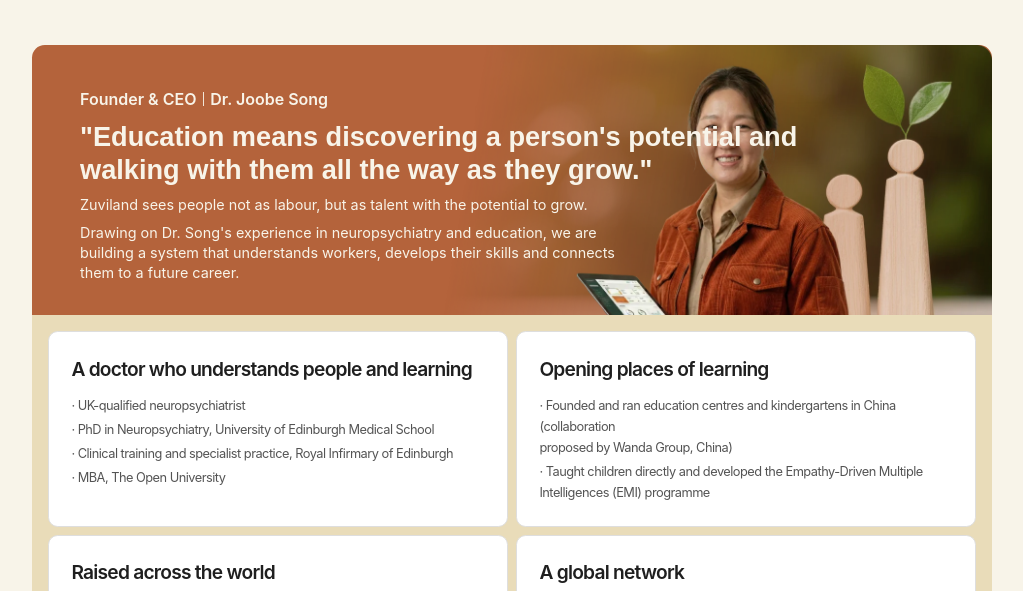
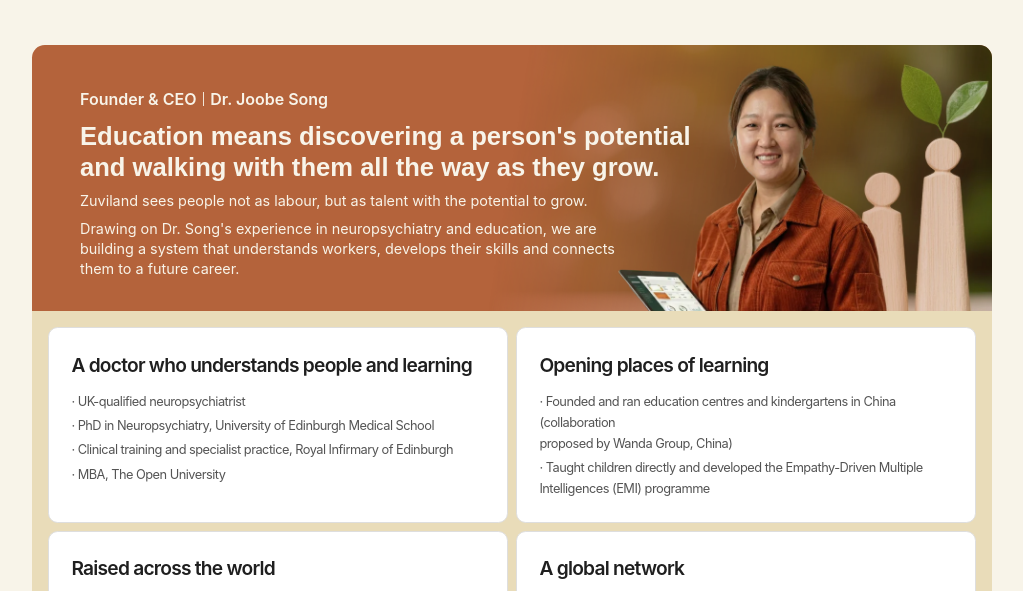
Before and after one commit to kimain1404-design/juviland-en, a plain HTML site: page main-section06/index.html in a window 1280 px wide. Shown: the part 174-765 px from the top of the page, without its empty margins (128-1151 px from the left). Drawn offline with Linux system fonts and the light colour scheme; a web font is replaced by a local one.

Commit message:
Add files via upload

```diff
--- a/main-section06/index.html
+++ b/main-section06/index.html
@@ -32,12 +32,12 @@
         </div>
         <div class="founder__intro">
           <p class="founder__name">Founder &amp; CEO<i class="bar"></i>Dr. Joobe Song</p>
-          <!-- 인용 문장 : pc 2줄 / mob 3줄 (줄 단위로 올라오는 모션 때문에 따로 둠) -->
+          <!-- 인용 문장 : pc 2줄 / mob 3줄 (줄 단위로 올라오는 모션 때문에 따로 둠). pc는 두 줄 길이를 비슷하게 나눠 오른쪽 사진의 얼굴을 가리지 않게 -->
           <p class="founder__quote pc-only">
-            <span class="line"><span class="line__in">"Education means discovering a person's potential and</span></span><span class="line"><span class="line__in">walking with them all the way as they grow."</span></span>
+            <span class="line"><span class="line__in">Education means discovering a person's potential</span></span><span class="line"><span class="line__in">and walking with them all the way as they grow.</span></span>
           </p>
           <p class="founder__quote mo-only">
-            <span class="line"><span class="line__in">"Education means discovering</span></span><span class="line"><span class="line__in">a person's potential and walking with them</span></span><span class="line"><span class="line__in">all the way as they grow."</span></span>
+            <span class="line"><span class="line__in">Education means discovering</span></span><span class="line"><span class="line__in">a person's potential and walking with them</span></span><span class="line"><span class="line__in">all the way as they grow.</span></span>
           </p>
           <div class="founder__bio">
             <p>Zuviland sees people not as labour, but as talent<br class="mo-only"><span class="pc-only"> </span>with the potential to grow.</p>
--- a/main-section06/main-section06.css
+++ b/main-section06/main-section06.css
@@ -112,7 +112,9 @@ img { display: block; }
   width: 100%;
   height: 100%;
   object-fit: cover;
-  object-position: 100% 50%;
+  /* 카드가 사진 원본 비율보다 높아 사진이 커지면서 인물이 왼쪽으로 밀려 나옴.
+     사진 오른쪽 끝의 흐린 배경 여백만큼 오른쪽으로 밀어 인물·태블릿이 글과 겹치지 않게 (더 키우면 오른쪽 잎사귀가 잘림) */
+  object-position: calc(100% + 45 * var(--u)) 50%;
 }
 .founder__intro { position: relative; display: flex; flex-direction: column; }
 .founder__name {
@@ -127,7 +129,7 @@ img { display: block; }
 .founder__quote {
   margin: 0 0 calc(10 * var(--u));
   font-family: "Wonju", "Pretendard", sans-serif;
-  font-size: calc(34 * var(--u));
+  font-size: calc(32 * var(--u));   /* 시안 34 → 32 : 오른쪽 사진의 얼굴과 간격 확보 */
   font-weight: 700;
   line-height: 1.2;
 }
```
Also changed, not shown: main-section06/main-section06-liveklass.html (+1 -1 lines), 1 other file.
